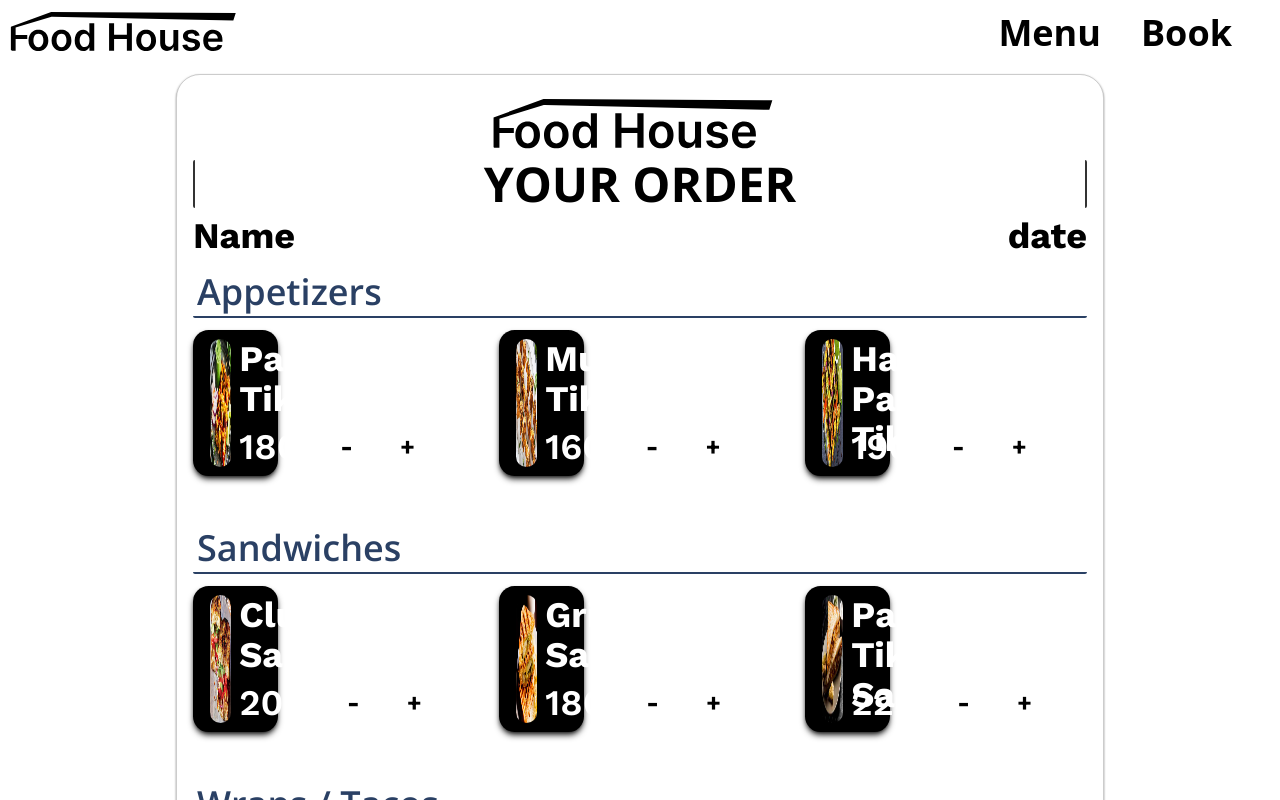
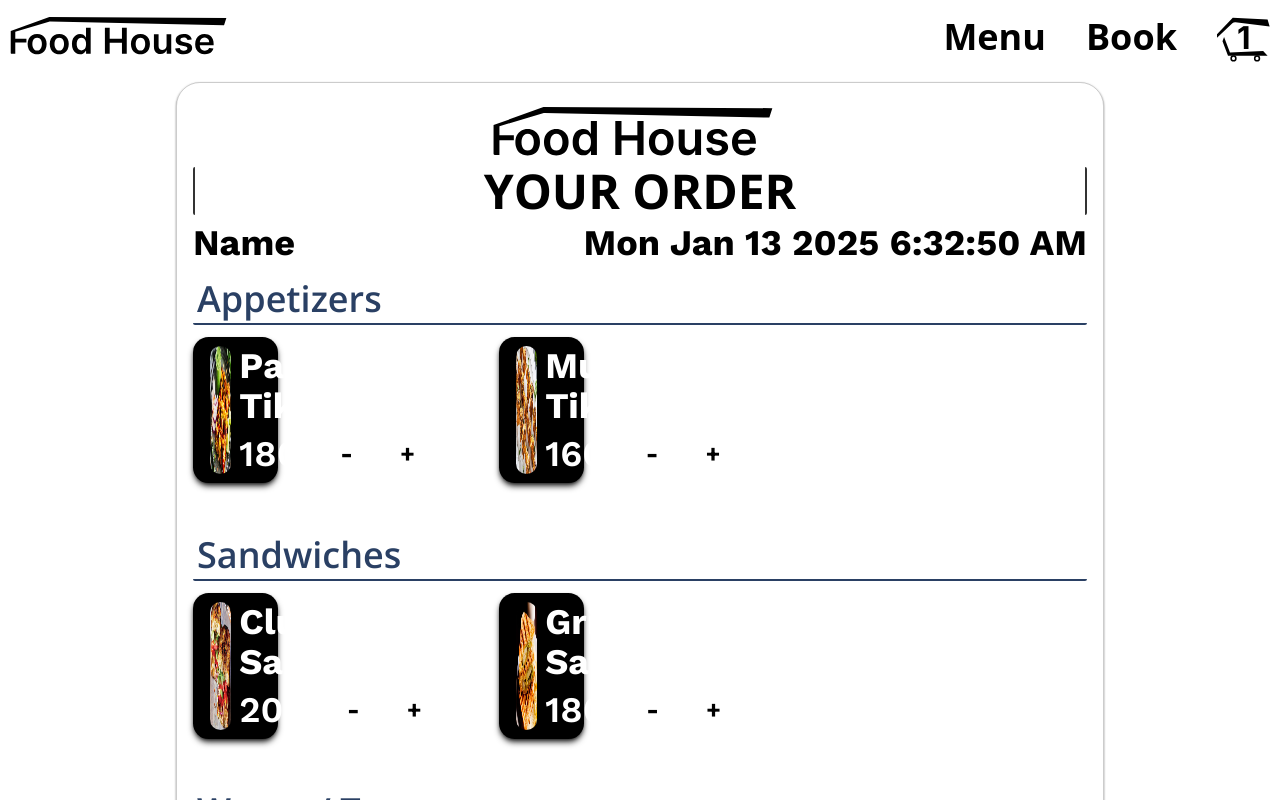
Before and after one commit to YUGE0/Food-House, a Next.js app: page /cart in a window 1280 px wide. Shown: the top 800 px of the page. Built offline with nearby package versions, Linux system fonts and the light colour scheme.

Commit message:
Cart Popup through navbar

```diff
--- a/app/cart/page.tsx
+++ b/app/cart/page.tsx
@@ -6,13 +6,14 @@ import Image from 'next/image';
 
 export default function Page() {
   const bdate = new Date()
+  const formattedDate = `${bdate.toDateString()} ${bdate.toLocaleTimeString()}`;
   return (
     <div className="p-4 m-5 md:mx-44 rounded-3xl border border-black/20 shadow-sm shadow-black/50">
       <div className="flex justify-around my-2">
           <Image src="/FoodHouse Logo.svg" width={300} height={100} alt="Food House Logo"/>
       </div>
       <h1 className="text-5xl rounded-sm border-black/80 border-x-2 text-center my-2 uppercase">Your Order</h1>
-      <div className="flex justify-between"><h3>Name</h3><h3>date</h3></div>
+      <div className="flex justify-between"><h3>Name</h3><h3>{formattedDate}</h3></div>
       {menu.map((category) => (<CategorySection key={category.category} category={category.category} dishes={category.dishes}/>))}
       <button className="bg-black text-white p-2 w-full rounded-2xl shadow-md shadow-fcolor/60"><h1>Place Order</h1></button>
     </div>
@@ -24,7 +25,7 @@ function CategorySection({ category, dishes }: { category: string; dishes: Dish[
     <div className="mb-12">
       <h2 className="text-4xl p-1 font-open font-semibold my-3 rounded-sm text-fcolor border-fcolor border-b-2">{category}</h2>
       <div className="grid grid-cols-1 md:grid-cols-2 lg:grid-cols-3 gap-6">
-        {dishes.slice(0,3).map((dish) => (<CCard key={dish.id} {...dish} />))}
+        {dishes.slice(0,2).map((dish) => (<CCard key={dish.id} {...dish} />))}
       </div>
     </div>
   );
--- a/app/compo/CCard.tsx
+++ b/app/compo/CCard.tsx
@@ -23,7 +23,7 @@ export default function CCard(fc: {
         <h3 className='h-16'>{fc.name}</h3>
         <div className="mt-6 w-full flex justify-between items-end">
             <h3 className="font-semibold pr-3">{fc.price}₹</h3>
-            <div className="flex w-full">
+            <div className="flex w-fit">
             <button onClick={decrement} className=" bg-white text-black p-1 px-2 rounded-full text-2xl font-bold font-work">-</button>
             <h4 className="p-1 px-2 w-full text-center text-2xl">{quantity}</h4>
             <button onClick={increment} className=" bg-white text-black p-1 px-2 rounded-full text-2xl font-bold font-work">+</button>
--- /dev/null
+++ b/app/compo/CartPopup.tsx
@@ -0,0 +1,43 @@
+"use client";
+import React from "react"; // Assuming your card component is named `CCard`
+import CCard from "../compo/CCard";
+
+interface Dish {
+  id: number;
+  name: string;
+  price: number;
+  quantity: number;
+  image: string;
+}
+
+interface CartPopupProps {
+  cartItems: Dish[]; // Flat list of all items in the cart
+  onClose: () => void; // Function to close the popup
+}
+
+export default function CartPopup({ cartItems, onClose }: CartPopupProps) {
+  // Calculate the total price
+  const totalPrice = cartItems.reduce((total, item) => total + item.price * item.quantity, 0);
+
+  return (
+    <div className="fixed inset-0 bg-black/50 flex justify-center items-center z-50">
+      <div className="bg-white p-6 rounded-xl shadow-lg w-4/5 md:w-1/2 lg:w-1/3">
+        <div className="flex justify-between items-center mb-4">
+          <h2 className="text-2xl font-semibold">Cart</h2>
+          <button onClick={onClose} className="text-red-500 text-xl font-bold">✕</button>
+        </div>
+        <div className="divide-y divide-gray-200">
+          {cartItems.map((item) => (
+            <CCard img={""} detail={""} serve={0} key={item.id} {...item} /> // Reuse your card component here
+          ))}
+        </div>
+        <div className="mt-4 flex justify-between items-center">
+          <h3 className="text-xl font-semibold">Total: ₹{totalPrice}</h3>
+          <button className="bg-black text-white px-4 py-2 rounded-lg shadow-lg">
+            Checkout
+          </button>
+        </div>
+      </div>
+    </div>
+  );
+}
--- a/app/compo/Nav.tsx
+++ b/app/compo/Nav.tsx
@@ -2,9 +2,13 @@
 import Image from 'next/image'
 import Link from 'next/link'
 import React, { useState } from 'react'
+import CartPopup from './CartPopup'
 
 export default function Nav() {
   const [bMenu, setMenu] = useState(true)
+  const [isCartOpen, setCartOpen] = useState(false);
+
+  const toggleCart = () => setCartOpen((prev) => !prev);
   //const [dynamicValue, setDynamicValue] = useState(1)
 
   //console.log(bMenu);
@@ -24,7 +28,7 @@ export default function Nav() {
           <Image className="" src="/CloseMenu.svg" width={50} height={0} alt="Food House Logo"/>}
           </button>
         </div>
-        <div className="hidden">
+        <div onClick={toggleCart} className="">
         <svg width="55" height="50" viewBox="0 0 70 50" fill="none" xmlns="http://www.w3.org/2000/svg">
           <path d="M20.055 0.5L64.3738 2.76692L66.9999 11.6077L23.6132 6.22988C22.1349 6.04665 20.652 6.53205 19.5682 7.55387L0 26.0028L7 30.3247L9 24.8947L16.5 44.6622L58.7477 42.9742L64.3738 48.7703H14L7 30.3247L9 24.8947L16.5 44.6622L58.7477 42.9742L64.3738 48.7703H14L7 30.3247L0 26.0028V21.3659L20.055 0.5Z" fill="black"/>
           <text x="34" y="40" fill="black" fontSize="40" fontFamily="'Inter', sans-serif" fontWeight="bold" textAnchor="middle">
@@ -37,6 +41,7 @@ export default function Nav() {
           <Link className="text-Fcolor font-bold text-4xl w-full text-center" href="/menu">Menu</Link>
           <Link className="text-Fcolor font-bold text-4xl w-full text-center" href="/book">Book</Link>
       </div>}
+      {isCartOpen && <CartPopup onClose={toggleCart} cartItems={[]} />}
     </div>
   )
 }
```
